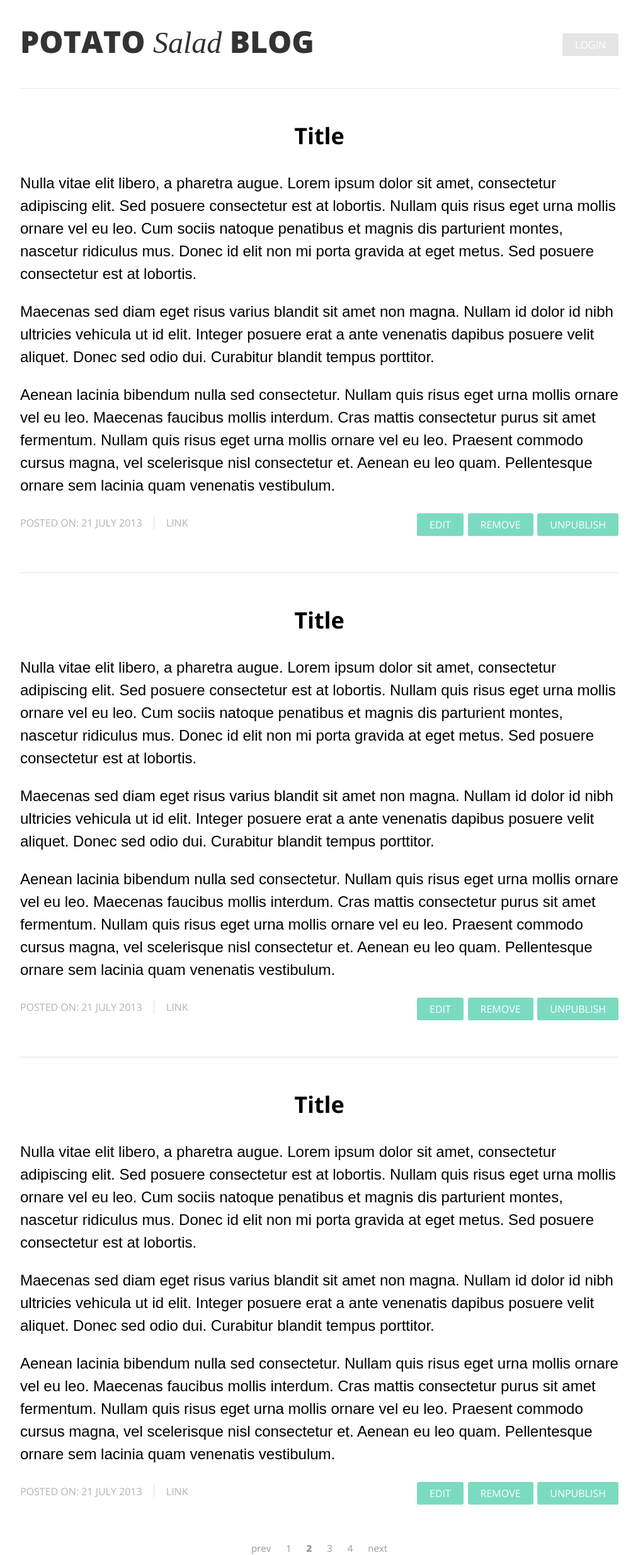
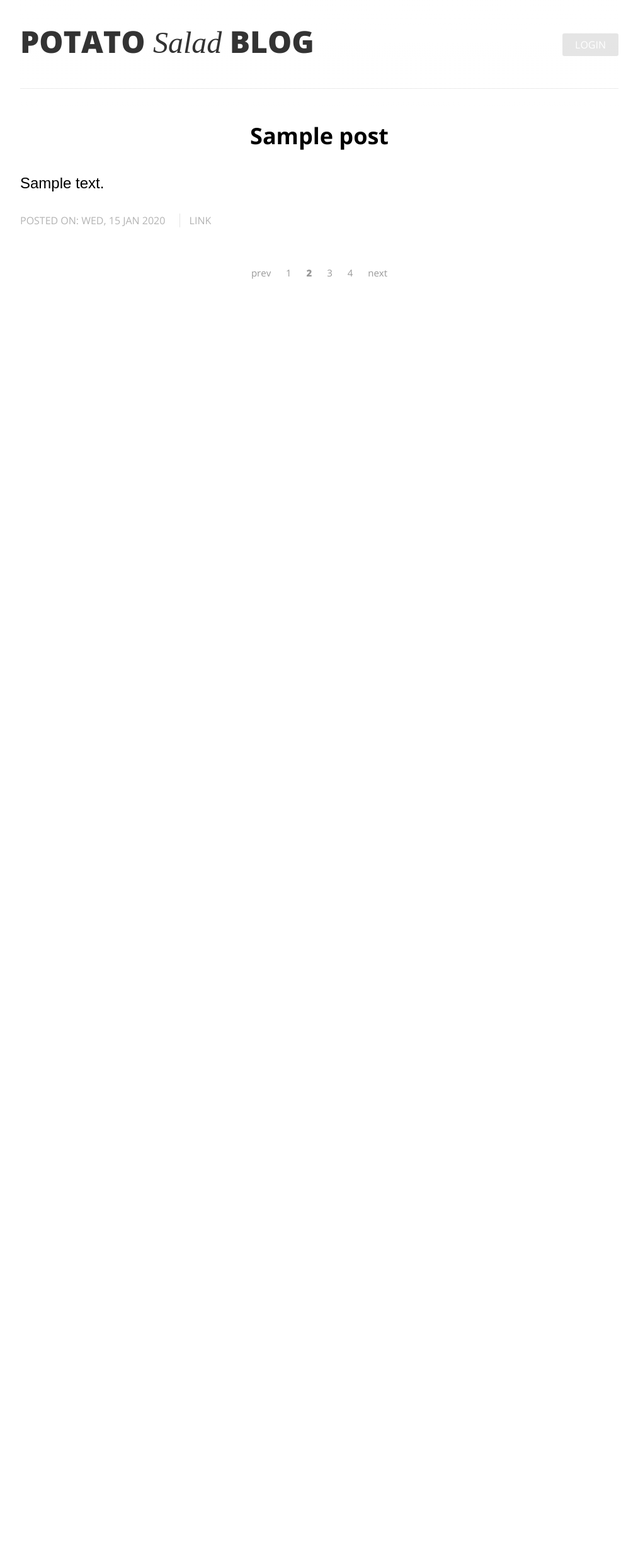
Before and after one commit to olasitarska/blog, a Django app: page / in a window 1280 px wide. Shown: the whole page at 63% size, without its empty margins (133-1146 px from the left). After the commit the page ends 443 px from the top, so only its background shows below. Run offline with Django 3.2, Linux system fonts and the light colour scheme; tables that the repository leaves empty hold one stand-in row (values such as "Sample post"); parts of the project's set-up code (start-up, migrations or seed data) failed here and were passed over; some web fonts are replaced.

Commit message:
Displaying real posts

```diff
--- a/posts/models.py
+++ b/posts/models.py
@@ -2,6 +2,13 @@ import datetime
 
 from django.contrib.auth.models import User
 from django.db import models
+
+class PostManager(models.Manager):
+
+    def get_query_set(self):
+
+        return super(PostManager, self).get_query_set().filter(published_date__lte=datetime.datetime.now())
+
 
 class Post(models.Model):
     author = models.ForeignKey(User)
@@ -10,6 +17,9 @@ class Post(models.Model):
     created_date = models.DateTimeField(default=datetime.datetime.now())
     published_date = models.DateTimeField(blank=True, null=True)
 
+    objects = models.Manager()
+    published = PostManager()
+
     def __unicode__(self):
         return self.title
 
--- a/posts/views.py
+++ b/posts/views.py
@@ -1,5 +1,14 @@
 from django.shortcuts import render
 
+from .models import Post
 
 def post_list(request):
-    return render(request, 'posts/post_list.html', {})
+
+    if request.user.is_authenticated():
+        post_list = Post.objects.all().order_by('-created_date')
+    else:
+        post_list = Post.published.all().order_by('-published_date')
+
+    return render(request, 'posts/post_list.html', {
+        'post_list': post_list
+    })
--- a/templates/posts/post_list.html
+++ b/templates/posts/post_list.html
@@ -3,71 +3,41 @@
 
 {% block content %}
 
+    {% for item in post_list %}
         <article>
             <header>
-            <h2><a href="">Title</a></h2>
+                <h2><a href="">{{ item.title }}</a></h2>
             </header>
-        <p>Nulla vitae elit libero, a pharetra augue. Lorem ipsum dolor sit amet, consectetur adipiscing elit. Sed posuere consectetur est at lobortis. Nullam quis risus eget urna mollis ornare vel eu leo. Cum sociis natoque penatibus et magnis dis parturient montes, nascetur ridiculus mus. Donec id elit non mi porta gravida at eget metus. Sed posuere consectetur est at lobortis.</p>
-        <p>Maecenas sed diam eget risus varius blandit sit amet non magna. Nullam id dolor id nibh ultricies vehicula ut id elit. Integer posuere erat a ante venenatis dapibus posuere velit aliquet. Donec sed odio dui. Curabitur blandit tempus porttitor.</p>
-        <p>Aenean lacinia bibendum nulla sed consectetur. Nullam quis risus eget urna mollis ornare vel eu leo. Maecenas faucibus mollis interdum. Cras mattis consectetur purus sit amet fermentum. Nullam quis risus eget urna mollis ornare vel eu leo. Praesent commodo cursus magna, vel scelerisque nisl consectetur et. Aenean eu leo quam. Pellentesque ornare sem lacinia quam venenatis vestibulum.</p>
+
+            {{ item.content|linebreaks }}
+
             <footer>
                 <div class="metadata">
-                <span class="date">Posted on: <a href="">21 July 2013</a></span>
+                    <span class="date">Posted on:
+                        <a href="">
+                            {% if item.published_date %}
+                                {{ item.published_date|date:"D, d M Y" }}
+                            {% else %}
+                                {{ item.created_date|date:"D, d M Y" }}
+                            {% endif %}
+                        </a>
+                    </span>
                     <a href="">Link</a>
                 </div>
 
+                {% if request.user.is_authenticated %}
                     <div class="edit-options">
                         <a href="" class="btn">Edit</a>
                         <a href="" class="btn">Remove</a>
                         <a href="" class="btn">Unpublish</a>
                     </div>
+                {% endif %}
+
                 <div class="clearfix"></div>
             </footer>
         </article>
+    {% endfor %}
 
-    <article>
-        <header>
-            <h2><a href="">Title</a></h2>
-        </header>
-        <p>Nulla vitae elit libero, a pharetra augue. Lorem ipsum dolor sit amet, consectetur adipiscing elit. Sed posuere consectetur est at lobortis. Nullam quis risus eget urna mollis ornare vel eu leo. Cum sociis natoque penatibus et magnis dis parturient montes, nascetur ridiculus mus. Donec id elit non mi porta gravida at eget metus. Sed posuere consectetur est at lobortis.</p>
-        <p>Maecenas sed diam eget risus varius blandit sit amet non magna. Nullam id dolor id nibh ultricies vehicula ut id elit. Integer posuere erat a ante venenatis dapibus posuere velit aliquet. Donec sed odio dui. Curabitur blandit tempus porttitor.</p>
-        <p>Aenean lacinia bibendum nulla sed consectetur. Nullam quis risus eget urna mollis ornare vel eu leo. Maecenas faucibus mollis interdum. Cras mattis consectetur purus sit amet fermentum. Nullam quis risus eget urna mollis ornare vel eu leo. Praesent commodo cursus magna, vel scelerisque nisl consectetur et. Aenean eu leo quam. Pellentesque ornare sem lacinia quam venenatis vestibulum.</p>
-        <footer>
-            <div class="metadata">
-                <span class="date">Posted on: <a href="">21 July 2013</a></span>
-                <a href="">Link</a>
-            </div>
-
-            <div class="edit-options">
-                <a href="" class="btn">Edit</a>
-                <a href="" class="btn">Remove</a>
-                <a href="" class="btn">Unpublish</a>
-            </div>
-            <div class="clearfix"></div>
-        </footer>
-    </article>
-
-    <article>
-        <header>
-            <h2><a href="">Title</a></h2>
-        </header>
-        <p>Nulla vitae elit libero, a pharetra augue. Lorem ipsum dolor sit amet, consectetur adipiscing elit. Sed posuere consectetur est at lobortis. Nullam quis risus eget urna mollis ornare vel eu leo. Cum sociis natoque penatibus et magnis dis parturient montes, nascetur ridiculus mus. Donec id elit non mi porta gravida at eget metus. Sed posuere consectetur est at lobortis.</p>
-        <p>Maecenas sed diam eget risus varius blandit sit amet non magna. Nullam id dolor id nibh ultricies vehicula ut id elit. Integer posuere erat a ante venenatis dapibus posuere velit aliquet. Donec sed odio dui. Curabitur blandit tempus porttitor.</p>
-        <p>Aenean lacinia bibendum nulla sed consectetur. Nullam quis risus eget urna mollis ornare vel eu leo. Maecenas faucibus mollis interdum. Cras mattis consectetur purus sit amet fermentum. Nullam quis risus eget urna mollis ornare vel eu leo. Praesent commodo cursus magna, vel scelerisque nisl consectetur et. Aenean eu leo quam. Pellentesque ornare sem lacinia quam venenatis vestibulum.</p>
-        <footer>
-            <div class="metadata">
-                <span class="date">Posted on: <a href="">21 July 2013</a></span>
-                <a href="">Link</a>
-            </div>
-
-            <div class="edit-options">
-                <a href="" class="btn">Edit</a>
-                <a href="" class="btn">Remove</a>
-                <a href="" class="btn">Unpublish</a>
-            </div>
-            <div class="clearfix"></div>
-        </footer>
-    </article>
 
     <div class="pagination">
         <a href="">prev</a>
```
Lines whose indentation alone changed are shown as unchanged.
